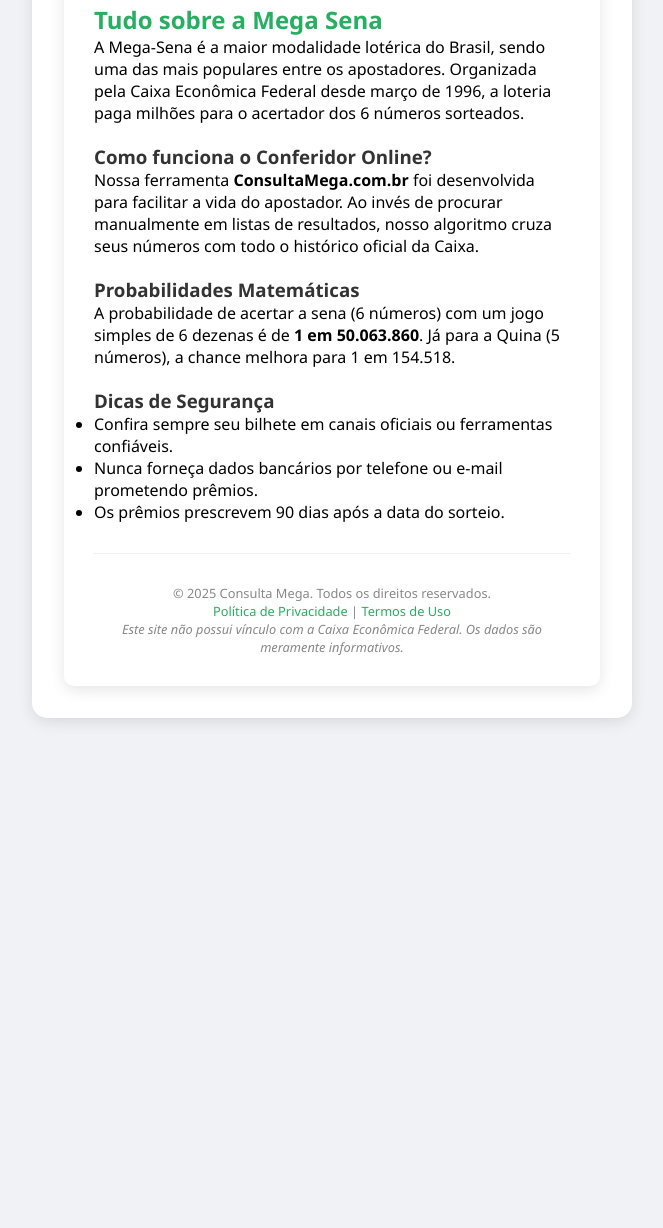
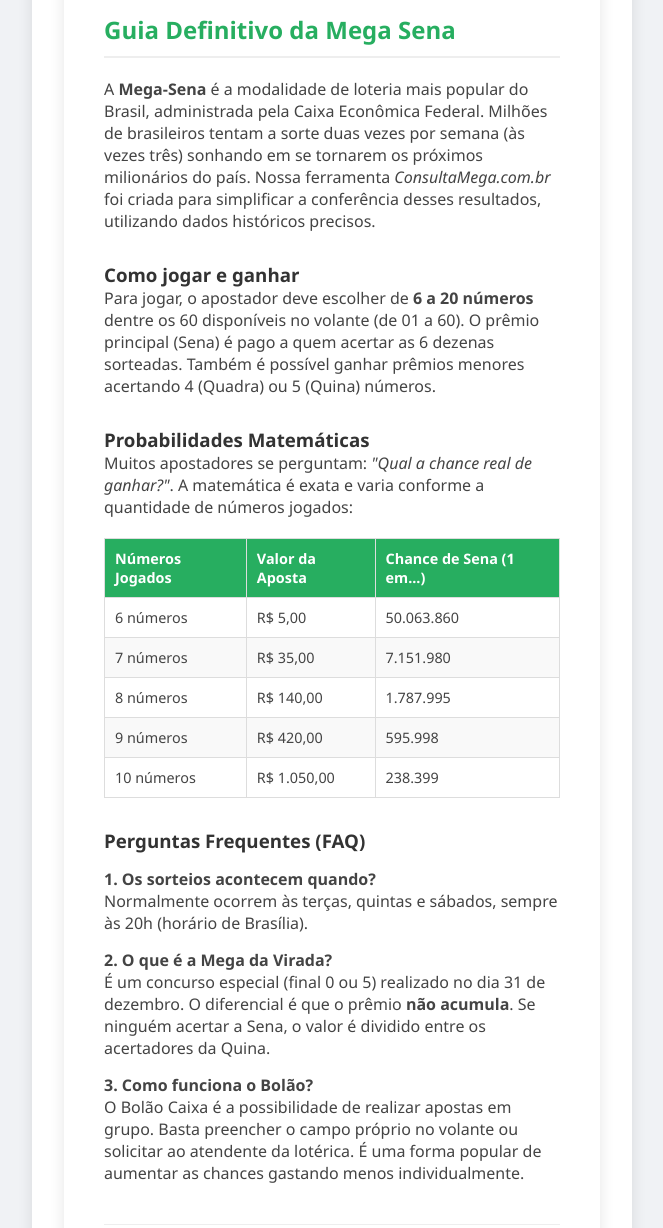
Before and after one commit to Vazzarys/app-mega-sena, a website: page index.html in a window 1280 px wide. Shown: the part 337-1565 px from the top of the page, without its empty margins (308-971 px from the left). Before the commit the page ends 1075 px from the top, so only its background shows below. Drawn offline with Linux system fonts and the light colour scheme.

Commit message:
Conteudo final SEO

```diff
--- a/index.html
+++ b/index.html
@@ -26,37 +26,90 @@
         <button id="btn-conferir">Conferir</button>
 
         <div id="resultado" class="resultado-area">
-            </div>
 
-<div class="container" style="margin-top: 40px; text-align: left; background: #fff; padding: 30px; border-radius: 10px; box-shadow: 0 4px 15px rgba(0,0,0,0.1);">
-        <h2 style="color: #27ae60;">Tudo sobre a Mega Sena</h2>
-        <p>A Mega-Sena é a maior modalidade lotérica do Brasil, sendo uma das mais populares entre os apostadores. Organizada pela Caixa Econômica Federal desde março de 1996, a loteria paga milhões para o acertador dos 6 números sorteados.</p>
 
-        <h3 style="color: #333; margin-top: 20px;">Como funciona o Conferidor Online?</h3>
-        <p>Nossa ferramenta <strong>ConsultaMega.com.br</strong> foi desenvolvida para facilitar a vida do apostador. Ao invés de procurar manualmente em listas de resultados, nosso algoritmo cruza seus números com todo o histórico oficial da Caixa.</p>
+</div>
 
-        <h3 style="color: #333; margin-top: 20px;">Probabilidades Matemáticas</h3>
-        <p>A probabilidade de acertar a sena (6 números) com um jogo simples de 6 dezenas é de <strong>1 em 50.063.860</strong>. Já para a Quina (5 números), a chance melhora para 1 em 154.518.</p>
+    <div class="container" style="margin-top: 40px; text-align: left; background: #fff; padding: 40px; border-radius: 10px; box-shadow: 0 4px 15px rgba(0,0,0,0.1); color: #444;">
 
-        <h3 style="color: #333; margin-top: 20px;">Dicas de Segurança</h3>
-        <ul>
-            <li>Confira sempre seu bilhete em canais oficiais ou ferramentas confiáveis.</li>
-            <li>Nunca forneça dados bancários por telefone ou e-mail prometendo prêmios.</li>
-            <li>Os prêmios prescrevem 90 dias após a data do sorteio.</li>
-        </ul>
+        <h2 style="color: #27ae60; border-bottom: 2px solid #eee; padding-bottom: 10px;">Guia Definitivo da Mega Sena</h2>
+        <p style="margin-top: 20px;">
+            A <strong>Mega-Sena</strong> é a modalidade de loteria mais popular do Brasil, administrada pela Caixa Econômica Federal.
+            Milhões de brasileiros tentam a sorte duas vezes por semana (às vezes três) sonhando em se tornarem os próximos milionários do país.
+            Nossa ferramenta <em>ConsultaMega.com.br</em> foi criada para simplificar a conferência desses resultados, utilizando dados históricos precisos.
+        </p>
 
-        <hr style="margin: 30px 0; border: 0; border-top: 1px solid #eee;">
+        <h3 style="color: #333; margin-top: 30px;">Como jogar e ganhar</h3>
+        <p>
+            Para jogar, o apostador deve escolher de <strong>6 a 20 números</strong> dentre os 60 disponíveis no volante (de 01 a 60).
+            O prêmio principal (Sena) é pago a quem acertar as 6 dezenas sorteadas. Também é possível ganhar prêmios menores acertando 4 (Quadra) ou 5 (Quina) números.
+        </p>
+
+        <h3 style="color: #333; margin-top: 30px;">Probabilidades Matemáticas</h3>
+        <p>Muitos apostadores se perguntam: <em>"Qual a chance real de ganhar?"</em>. A matemática é exata e varia conforme a quantidade de números jogados:</p>
+
+        <div style="overflow-x: auto; margin: 20px 0;">
+            <table style="width: 100%; border-collapse: collapse; font-size: 0.9rem;">
+                <tr style="background: #27ae60; color: white;">
+                    <th style="padding: 10px; border: 1px solid #ddd;">Números Jogados</th>
+                    <th style="padding: 10px; border: 1px solid #ddd;">Valor da Aposta</th>
+                    <th style="padding: 10px; border: 1px solid #ddd;">Chance de Sena (1 em...)</th>
+                </tr>
+                <tr>
+                    <td style="padding: 10px; border: 1px solid #ddd;">6 números</td>
+                    <td style="padding: 10px; border: 1px solid #ddd;">R$ 5,00</td>
+                    <td style="padding: 10px; border: 1px solid #ddd;">50.063.860</td>
+                </tr>
+                <tr style="background: #f9f9f9;">
+                    <td style="padding: 10px; border: 1px solid #ddd;">7 números</td>
+                    <td style="padding: 10px; border: 1px solid #ddd;">R$ 35,00</td>
+                    <td style="padding: 10px; border: 1px solid #ddd;">7.151.980</td>
+                </tr>
+                <tr>
+                    <td style="padding: 10px; border: 1px solid #ddd;">8 números</td>
+                    <td style="padding: 10px; border: 1px solid #ddd;">R$ 140,00</td>
+                    <td style="padding: 10px; border: 1px solid #ddd;">1.787.995</td>
+                </tr>
+                <tr style="background: #f9f9f9;">
+                    <td style="padding: 10px; border: 1px solid #ddd;">9 números</td>
+                    <td style="padding: 10px; border: 1px solid #ddd;">R$ 420,00</td>
+                    <td style="padding: 10px; border: 1px solid #ddd;">595.998</td>
+                </tr>
+                <tr>
+                    <td style="padding: 10px; border: 1px solid #ddd;">10 números</td>
+                    <td style="padding: 10px; border: 1px solid #ddd;">R$ 1.050,00</td>
+                    <td style="padding: 10px; border: 1px solid #ddd;">238.399</td>
+                </tr>
+            </table>
+        </div>
+
+        <h3 style="color: #333; margin-top: 30px;">Perguntas Frequentes (FAQ)</h3>
+
+        <strong style="display:block; margin-top: 15px;">1. Os sorteios acontecem quando?</strong>
+        <p style="margin-bottom: 10px;">Normalmente ocorrem às terças, quintas e sábados, sempre às 20h (horário de Brasília).</p>
+
+        <strong style="display:block; margin-top: 15px;">2. O que é a Mega da Virada?</strong>
+        <p style="margin-bottom: 10px;">É um concurso especial (final 0 ou 5) realizado no dia 31 de dezembro. O diferencial é que o prêmio <strong>não acumula</strong>. Se ninguém acertar a Sena, o valor é dividido entre os acertadores da Quina.</p>
+
+        <strong style="display:block; margin-top: 15px;">3. Como funciona o Bolão?</strong>
+        <p style="margin-bottom: 10px;">O Bolão Caixa é a possibilidade de realizar apostas em grupo. Basta preencher o campo próprio no volante ou solicitar ao atendente da lotérica. É uma forma popular de aumentar as chances gastando menos individualmente.</p>
+
+        <hr style="margin: 40px 0; border: 0; border-top: 1px solid #eee;">
 
         <footer style="text-align: center; font-size: 0.8rem; color: #888;">
             <p>&copy; 2025 Consulta Mega. Todos os direitos reservados.</p>
-            <p>
-                <a href="politica.html" style="color: #27ae60; text-decoration: none;">Política de Privacidade</a> |
-                <a href="termos.html" style="color: #27ae60; text-decoration: none;">Termos de Uso</a>
+            <nav style="margin-top: 10px;">
+                <a href="politica.html" style="color: #27ae60; text-decoration: none; margin: 0 10px;">Política de Privacidade</a> |
+                <a href="termos.html" style="color: #27ae60; text-decoration: none; margin: 0 10px;">Termos de Uso</a>
+            </nav>
+            <p style="margin-top: 15px; font-size: 0.7rem;">
+                Isenção de responsabilidade: Este site é uma ferramenta independente de conferência e análise estatística.
+                Não possuímos vínculo com a Caixa Econômica Federal. Os dados oficiais devem ser validados no site da Loterias Caixa.
             </p>
-            <p><em>Este site não possui vínculo com a Caixa Econômica Federal. Os dados são meramente informativos.</em></p>
         </footer>
     </div>
 
     <script src="script.js"></script>
+
 </body>
 </html>
```
